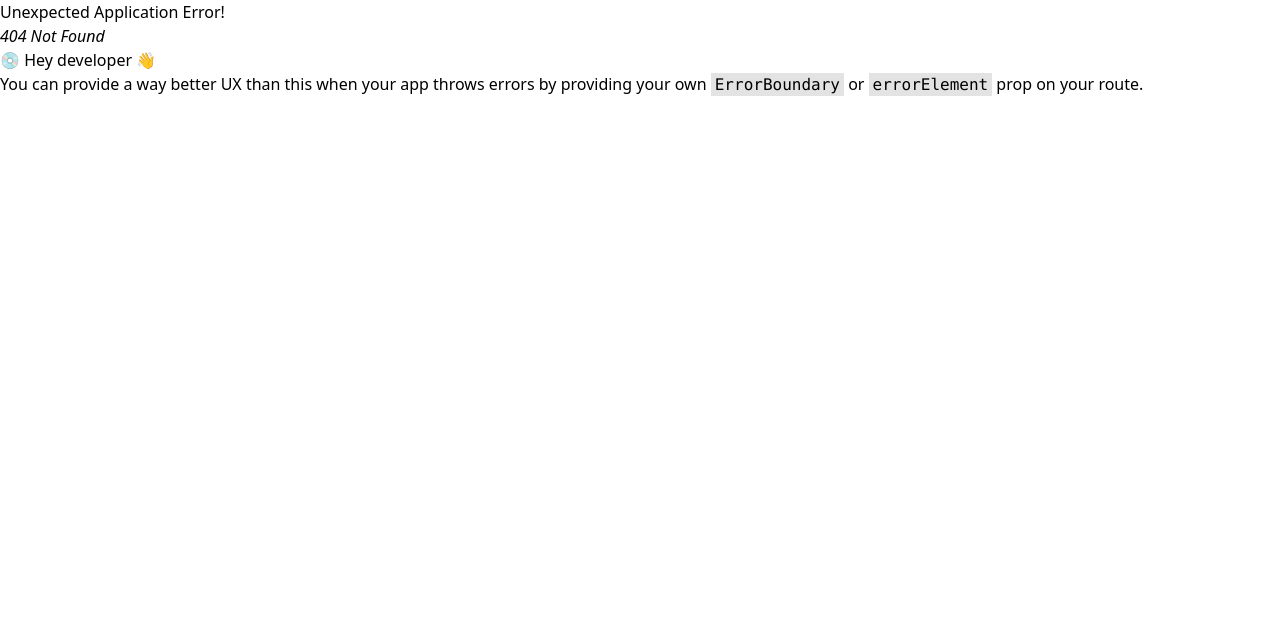
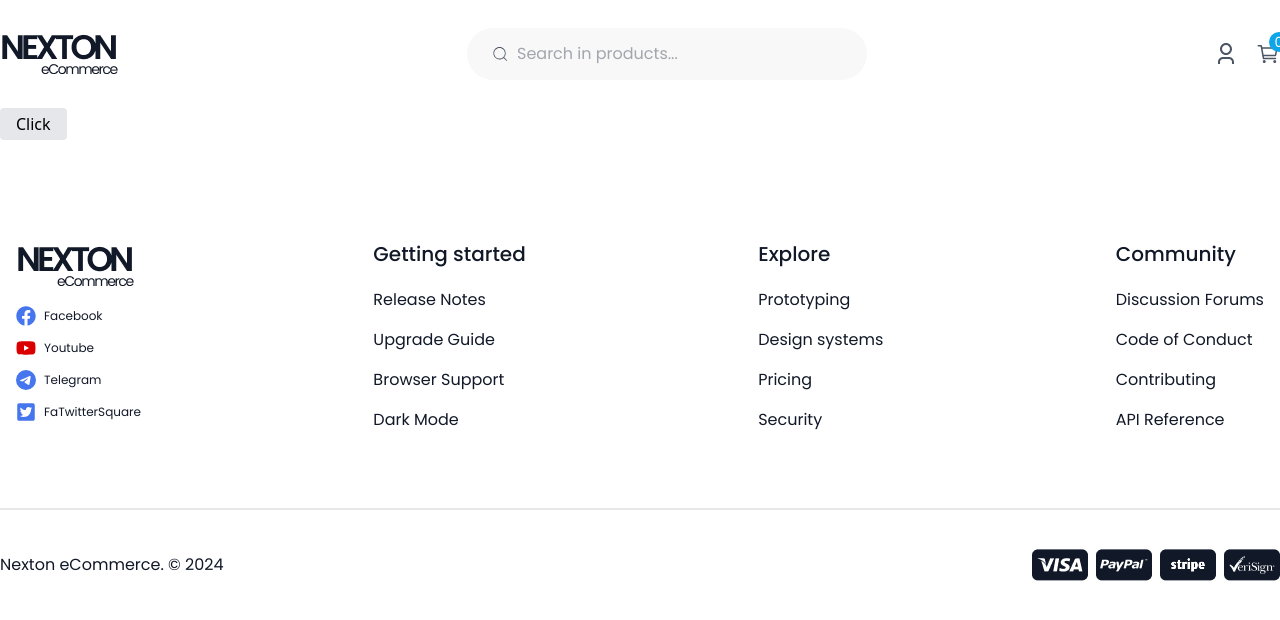
Before and after one commit to mahirTheCoder/Nexton-E-commerce, a React (Vite) app: page /Localstorage in a window 1280 px wide. Before the commit this address had no page. Shown: the top 620 px of the page. Built offline with nearby package versions, Linux system fonts and the light colour scheme.

Commit message:
local storage

```diff
--- a/src/App.jsx
+++ b/src/App.jsx
@@ -6,12 +6,14 @@ import LaoutOne from './Layouts/LaoutOne'
 import Home from './Pages/Home'
 import ProductPage from './Pages/ProductPage'
 import Checkout from './Pages/Checkout'
+import LocalStorage from './Pages/LocalStorage'
 const App = () => {
 const myRoute = createBrowserRouter(createRoutesFromElements(
   <Route path='/' element={<LaoutOne/>}>
     <Route index element={<Home/>}/>
     <Route path='/Checkout' element={<Checkout/>}/>
     <Route path='/ProductPage/:alus' element={<ProductPage/>}/>
+    <Route path='/Localstorage' element={<LocalStorage/>}/>
   </Route>
 ))
 
--- a/src/Components/CheakComponets.jsx
+++ b/src/Components/CheakComponets.jsx
@@ -51,7 +51,7 @@ const catagoryProduct = allproducts.filter(item => item.category == singleproduc
 
   // console.log(singleproduct?.images?.lentg [0]);
 
-  console.log(allproduct);
+  // console.log(allproduct);
 
   return (
     <>
--- a/src/Pages/LocalStorage.jsx
+++ b/src/Pages/LocalStorage.jsx
@@ -1,8 +1,15 @@
 import React from 'react'
 
 const LocalStorage = () => {
+
+localStorage.setItem("name", "sabbir")
+
   return (
-    <div>LocalStorage</div>
+    <>
+   <div className="container">
+    <button className='py-1 px-4 bg-gray-200 rounded-[4px] '> Click </button>
+   </div>
+    </>
   )
 }
 
```
